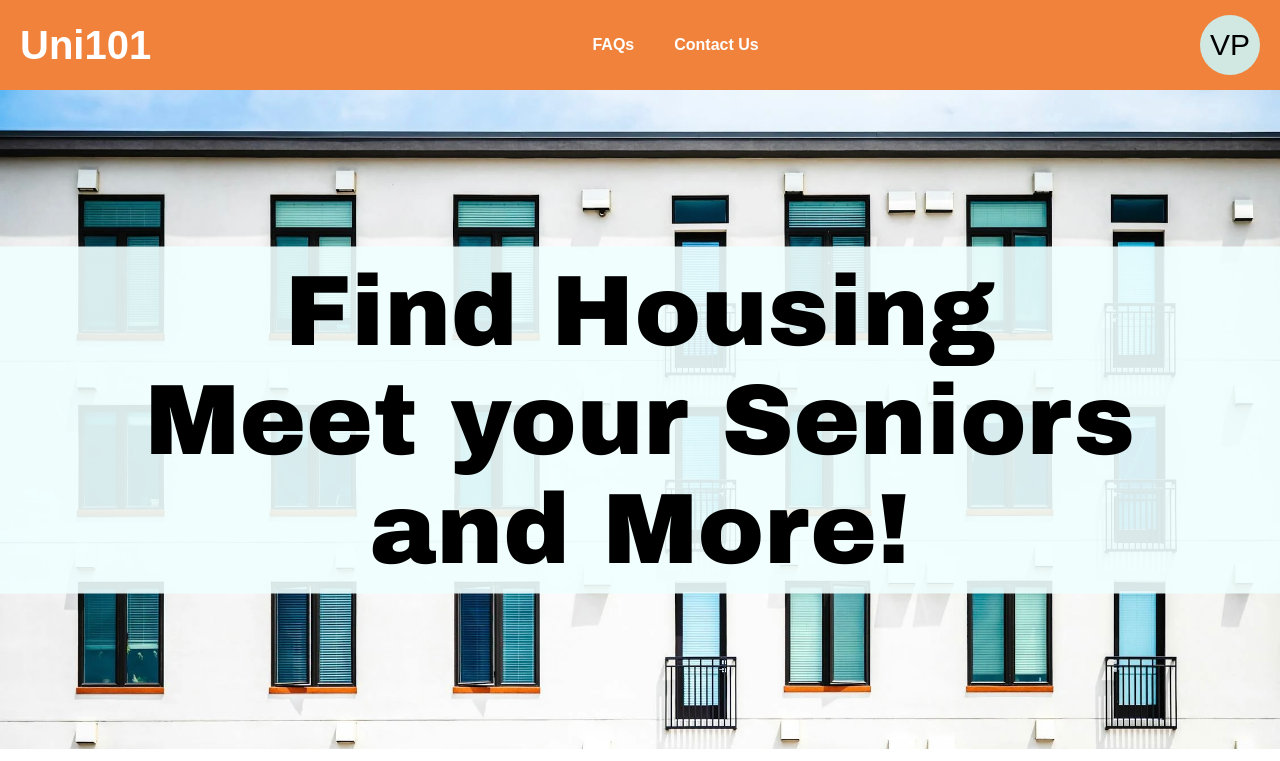
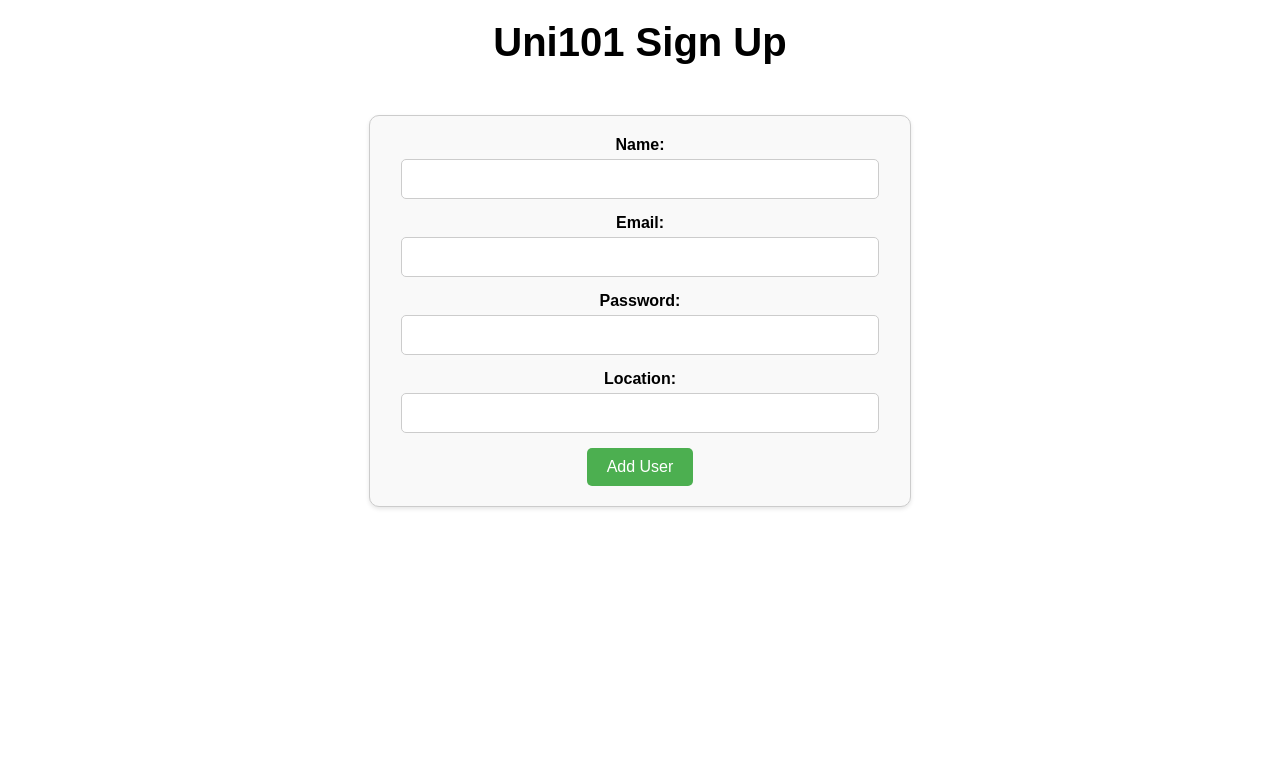
Before and after one commit to Vishwa107/group18csci4177, a React (Create React App) app: page / in a window 1280 px wide. Shown: the top 761 px of the page. Built offline with nearby package versions, Linux system fonts and the light colour scheme.

Commit message:
code for sign up page fixed

```diff
--- a/package.json
+++ b/package.json
@@ -6,6 +6,9 @@
     "@testing-library/jest-dom": "^5.17.0",
     "@testing-library/react": "^13.4.0",
     "@testing-library/user-event": "^13.5.0",
+    "axios": "^1.7.2",
+    "cors": "^2.8.5",
+    "mongoose": "^8.5.2",
     "react": "^18.3.1",
     "react-dom": "^18.3.1",
     "react-router-dom": "^6.23.1",
--- a/src/App.js
+++ b/src/App.js
@@ -15,6 +15,7 @@ import ContactUs from './Components/ContactUs';
 import Popup from './Components/Popup.js';
 import blogs from './Images/blogs.jpeg';
 import Footer from './Components/Footer.js';
+import AddUser from './Components/AddUser';
 
 function App() {
   const [showModal, setShowModal] = useState(true);
@@ -39,6 +40,7 @@ function App() {
     <div className="App">
       <Router>
         <Routes>
+        <Route path="/" element={ <AddUser/> } />
           <Route path="/1" element={<h1>Card 1 Details</h1>} />
           {/* <Route path="/2" element={<Faqs />} /> */}
           <Route path="/contact-us" element={<ContactUs />} />
@@ -51,7 +53,7 @@ function App() {
               <Footer />
             </>
           } />
-          <Route path="/" element={
+          <Route path="/home" element={
             <>
               <Navbar />
               <div className='imageContainer'>
--- /dev/null
+++ b/src/Components/AddUser.css
@@ -0,0 +1,48 @@
+/* AddUser.css */
+
+form {
+    max-width: 500px;
+    margin: 50px auto;
+    padding: 20px;
+    border: 1px solid #ccc;
+    border-radius: 10px;
+    box-shadow: 0 2px 4px rgba(0, 0, 0, 0.1);
+    background-color: #f9f9f9;
+}
+
+form div {
+    margin-bottom: 15px;
+}
+
+form label {
+    display: block;
+    margin-bottom: 5px;
+    font-weight: bold;
+}
+
+form input[type="text"],
+form input[type="email"],
+form input[type="password"] {
+    width: calc(100% - 22px);
+    padding: 10px;
+    border: 1px solid #ccc;
+    border-radius: 5px;
+    box-sizing: border-box;
+    font-size: 16px;
+}
+
+form button {
+    display: inline-block;
+    padding: 10px 20px;
+    border: none;
+    border-radius: 5px;
+    background-color: #4CAF50;
+    color: white;
+    font-size: 16px;
+    cursor: pointer;
+    transition: background-color 0.3s;
+}
+
+form button:hover {
+    background-color: #45a049;
+}
--- /dev/null
+++ b/src/Components/AddUser.js
@@ -0,0 +1,52 @@
+import React, { useState } from 'react';
+import axios from 'axios';
+import './AddUser.css';
+
+const AddUser = () => {
+    const [name, setName] = useState('');
+    const [email, setEmail] = useState('');
+    const [password, setPassword] = useState('');
+    const [location, setLocation] = useState('');
+
+    const handleSubmit = async (e) => {
+        e.preventDefault();
+        try {
+            const response = await axios.post('http://localhost:5001/users', {
+                name,
+                email,
+                password,
+                location
+            });
+            console.log('User added:', response.data);
+        } catch (error) {
+            console.error('There was an error adding the user!', error);
+        }
+    };
+
+    return (
+        <>
+            <h1>Uni101 Sign Up</h1>
+            <form onSubmit={handleSubmit}>
+                <div>
+                    <label>Name:</label>
+                    <input type="text" value={name} onChange={(e) => setName(e.target.value)} />
+                </div>
+                <div>
+                    <label>Email:</label>
+                    <input type="email" value={email} onChange={(e) => setEmail(e.target.value)} />
+                </div>
+                <div>
+                    <label>Password:</label>
+                    <input type="password" value={password} onChange={(e) => setPassword(e.target.value)} />
+                </div>
+                <div>
+                    <label>Location:</label>
+                    <input type="text" value={location} onChange={(e) => setLocation(e.target.value)} />
+                </div>
+                <button type="submit">Add User</button>
+            </form>
+        </>
+    );
+};
+
+export default AddUser;
```
Also changed, not shown: src/models/User.js (added, +12 -0 lines), src/routes/users.js (added, +32 -0 lines), src/server.js (added, +31 -0 lines), 1 other file (tests, documents, lock files or other folders).
